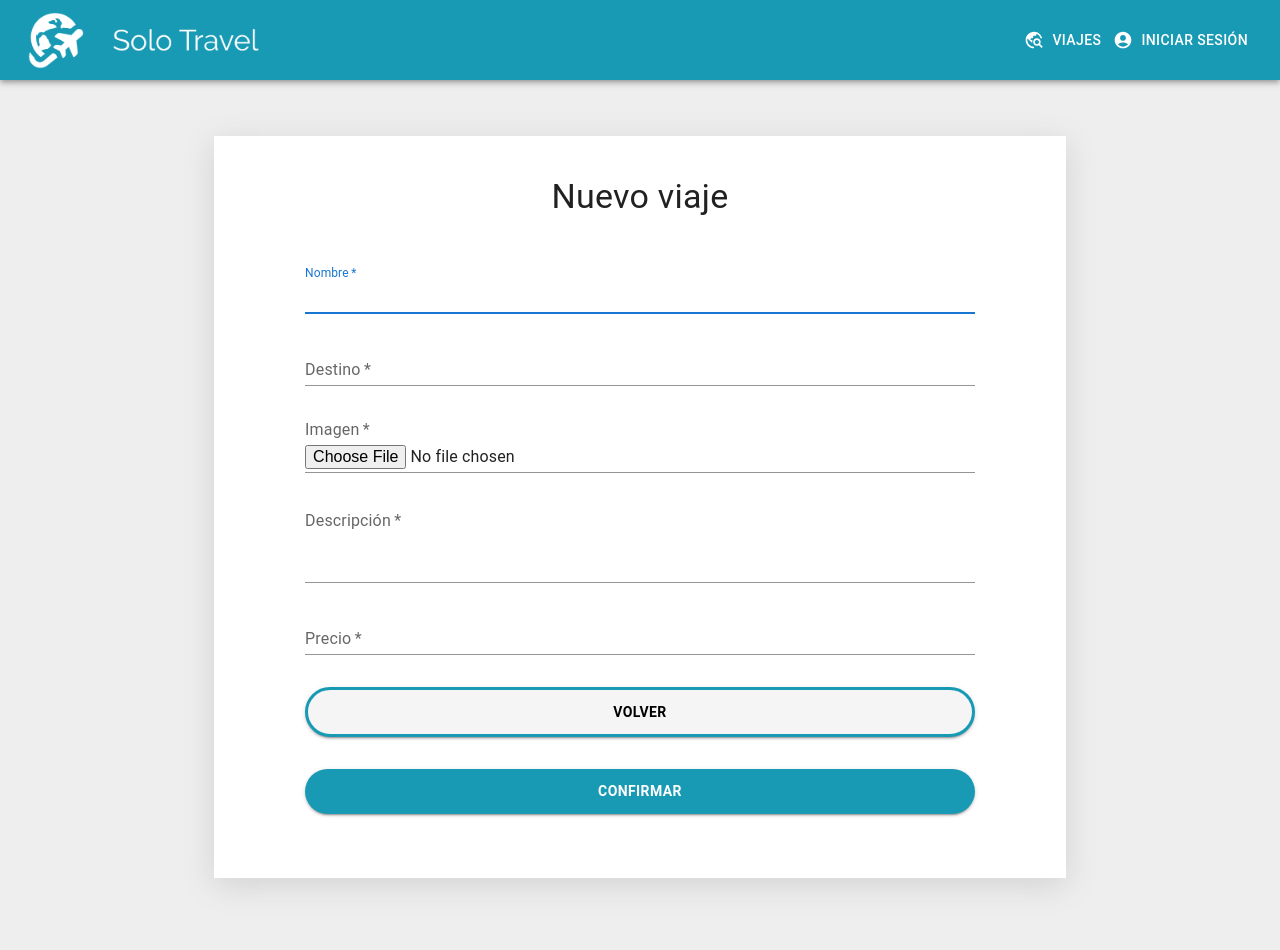
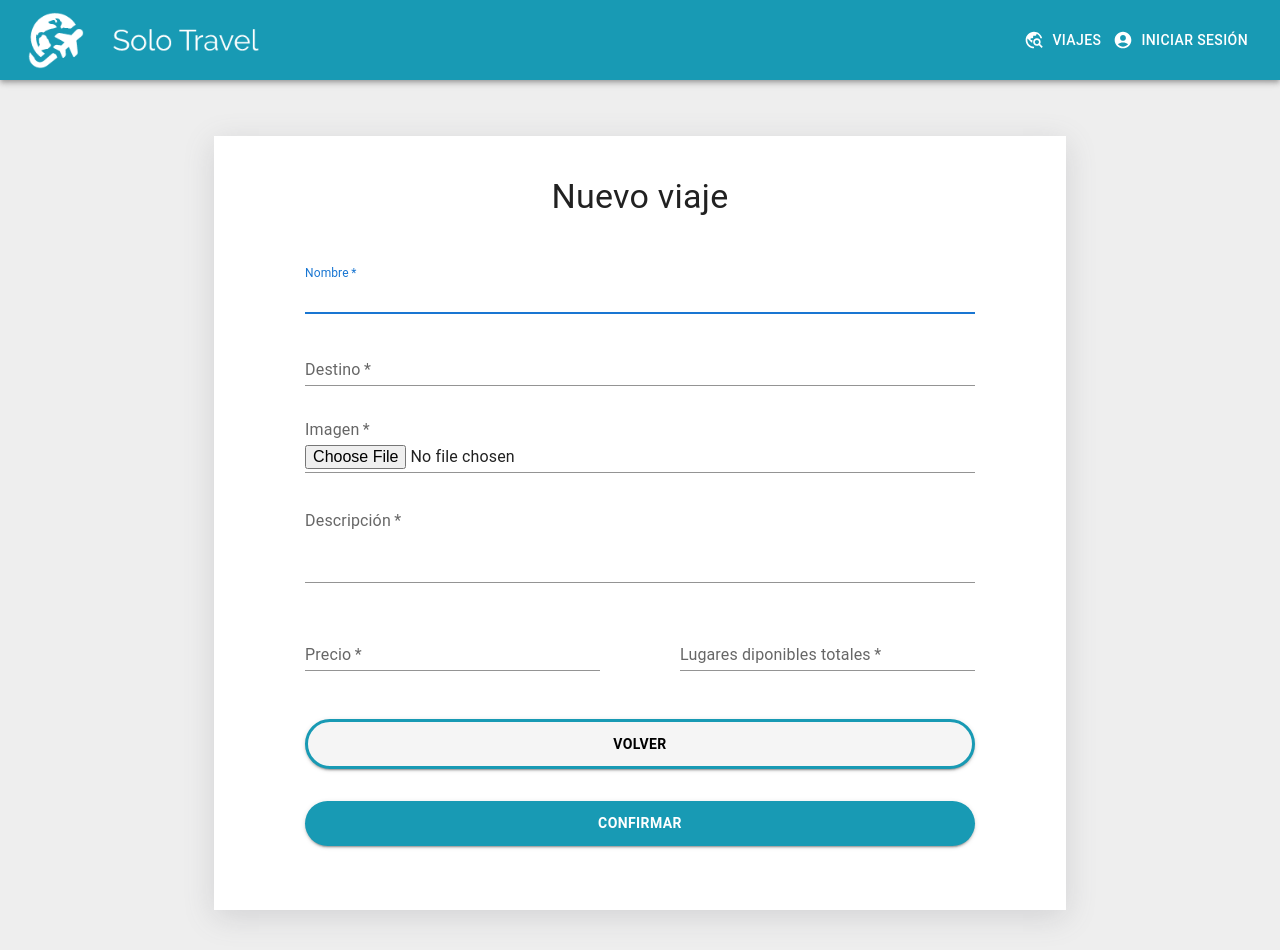
Before and after one commit to nicoruiz/SoloTravel-WebApp, a React (Create React App) app: page /createTrip in a window 1280 px wide. Before the commit the page ends 918 px from the top, so only its background shows below. Built offline with nearby package versions, Linux system fonts and the light colour scheme.

Commit message:
Added slots property and behavior for trips. Added UX enhancements as well.

```diff
--- a/src/components/TripCard.js
+++ b/src/components/TripCard.js
@@ -5,7 +5,7 @@ import CardMedia from "@mui/material/CardMedia";
 import CardActions from "@mui/material/CardActions";
 import Typography from "@mui/material/Typography";
 import classes from "./TripCard.module.css";
-import { AttachMoney, LocationOn, Schedule } from "@mui/icons-material";
+import { AirplaneTicket, AttachMoney, LocationOn, Schedule } from "@mui/icons-material";
 import { CardActionArea, Divider } from "@mui/material";
 import { IMAGES_BUCKET_URL } from "./../config";
 // Context
@@ -32,6 +32,10 @@ function TripCard(props) {
     history.push(`/tripDetails/${props.id}`);
   };
 
+  const availableSlotsText = props.availableSlots > 0
+    ? `${props.availableSlots} Lugares disponibles`
+    : "Sin disponibilidad";
+
   return (
     <>
       <Card
@@ -42,6 +46,7 @@ function TripCard(props) {
           height: "100%",
           display: "flex",
           flexDirection: "column",
+          opacity: props.availableSlots > 0 ? 1 : 0.2,
         }}
       >
         <CardActionArea onClick={handleTripDetails}>
@@ -77,6 +82,13 @@ function TripCard(props) {
               {`${props.duration} Días`}
             </Typography>
             <Typography
+              sx={{ pt: 2, display: "flex", alignItems: "center", color: props.availableSlots > 0 ? "black" : "red" }}
+              variant="body1"
+            >
+              <AirplaneTicket sx={{ pr: 0.5 }} fontSize="small" />
+              {availableSlotsText}
+            </Typography>
+            <Typography
               sx={{ pt: 2, display: "flex", alignItems: "center" }}
               variant="h4"
             >
--- a/src/components/TripForm.js
+++ b/src/components/TripForm.js
@@ -20,6 +20,7 @@ function TripForm(props) {
     onImageChange,
     onDescriptionChange,
     onPriceChange,
+    onSlotsChange,
     startDate,
     onStartDateChange,
     endDate,
@@ -30,6 +31,7 @@ function TripForm(props) {
     showImageError,
     showDescriptionError,
     showPriceError,
+    showSlotsError,
     showStartDateError,
     showEndDateError,
     startDateErrorText,
@@ -42,6 +44,7 @@ function TripForm(props) {
   const imageErrorText = "La imagen del viaje es inválida";
   const descriptionErrorText = "La descripción del viaje es requerida";
   const priceErrorText = "El precio del viaje es inválido";
+  const slotsErrorText = "La cantidad de lugares indicada inválida";
 
   const goBack = () => {
     history.push("/agencyTrips");
@@ -125,6 +128,15 @@ function TripForm(props) {
           id="description"
           helperText={showDescriptionError && descriptionErrorText}
         />
+        <Box
+          sx={{
+            my: 2,
+            display: "flex",
+            flexDirection: "row",
+            alignItems: "center",
+            justifyContent: "space-evenly"
+          }}
+        >
           <TextField
             defaultValue={trip?.price}
             onChange={onPriceChange}
@@ -139,6 +151,22 @@ function TripForm(props) {
             id="price"
             helperText={showPriceError && priceErrorText}
           />
+          <TextField
+            sx={{ ml: 10 }}
+            defaultValue={trip?.totalSlots}
+            onChange={onSlotsChange}
+            error={showSlotsError}
+            type="number"
+            margin="normal"
+            required
+            fullWidth
+            variant="standard"
+            name="totalSlots"
+            label="Lugares diponibles totales"
+            id="totalSlots"
+            helperText={showSlotsError && slotsErrorText}
+          />
+        </Box>
         <LocalizationProvider dateAdapter={AdapterDateFns}>
           <Box
             sx={{
--- a/src/components/TripList.js
+++ b/src/components/TripList.js
@@ -18,6 +18,7 @@ function TripList(props) {
             onFavoriteRemove={props.onFavoriteRemove}
             onTripDelete={props.onTripDelete}
             duration={trip.duration}
+            availableSlots={trip.availableSlots}
           />
         </Grid>
       ))}
--- a/src/helpers/validators.js
+++ b/src/helpers/validators.js
@@ -5,11 +5,11 @@ const checkValidAttr = (attr, setShowErrorFunc) => {
     return isValidAttr;
 }
 
-const checkValidPrice = (price, setShowErrorFunc) => {
-    const isValidPrice = price !== "" && price < 999999 && price > 0;
-    setShowErrorFunc(!isValidPrice);
+const checkValidNumber = (price, maxValue, setShowErrorFunc) => {
+    const isValidNumber = price !== "" && price > 0 && price <= maxValue;
+    setShowErrorFunc(!isValidNumber);
 
-    return isValidPrice;
+    return isValidNumber;
 }
 
-export { checkValidAttr, checkValidPrice }
+export { checkValidAttr, checkValidNumber }
--- a/src/pages/CreateTrip.js
+++ b/src/pages/CreateTrip.js
@@ -21,6 +21,7 @@ function CreateTrip() {
   const [showImageError, setShowImageError] = useState(false);
   const [showDescriptionError, setShowDescriptionError] = useState(false);
   const [showPriceError, setShowPriceError] = useState(false);
+  const [showSlotsError, setShowSlotsError] = useState(false);
   const [showStartDateError, setShowStartDateError] = useState(false);
   const [showEndDateError, setShowEndDateError] = useState(false);
   const [startDateErrorText, setStartDateErrorText] = useState("");
@@ -47,6 +48,7 @@ function CreateTrip() {
         image: data.get("image"),
         description: data.get("description"),
         price: data.get("price"),
+        totalSlots: data.get("totalSlots"),
         startDate: startDate,
         endDate: endDate,
       }
@@ -86,11 +88,13 @@ function CreateTrip() {
     // Description
     const isValidDescription = validatorHelper.checkValidAttr(createTripDto.description, setShowDescriptionError);
     // Price
-    const isValidPrice = validatorHelper.checkValidPrice(createTripDto.price, setShowPriceError);
+    const isValidPrice = validatorHelper.checkValidNumber(createTripDto.price, 999999, setShowPriceError);
+    // Slots
+    const isValidSlotsValue = validatorHelper.checkValidNumber(createTripDto.totalSlots, 99, setShowSlotsError);
     // Dates
     const areValidDates = checkValidDates(startDate, endDate);
 
-    return isValidName && isValidDestination && isValidImage && isValidDescription && isValidPrice && areValidDates;
+    return isValidName && isValidDestination && isValidImage && isValidDescription && isValidPrice && isValidSlotsValue && areValidDates;
   }
 
   const checkValidDates = (startDate, endDate) => {
@@ -155,7 +159,8 @@ function CreateTrip() {
           onDestinationChange={(e) => validatorHelper.checkValidAttr(e.target.value, setShowDestinationError)}
           onImageChange={(e) => validatorHelper.checkValidAttr(e.target.value, setShowImageError)}
           onDescriptionChange={(e) => validatorHelper.checkValidAttr(e.target.value, setShowDescriptionError)}
-          onPriceChange={(e) => validatorHelper.checkValidPrice(e.target.value, setShowPriceError)}
+          onPriceChange={(e) => validatorHelper.checkValidNumber(e.target.value, 999999, setShowPriceError)}
+          onSlotsChange={(e) => validatorHelper.checkValidNumber(e.target.value, 99, setShowSlotsError)}
           startDate={startDate}
           onStartDateChange={onStartDateChange}
           endDate={endDate}
@@ -166,6 +171,7 @@ function CreateTrip() {
           showImageError={showImageError}
           showDescriptionError={showDescriptionError}
           showPriceError={showPriceError}
+          showSlotsError={showSlotsError}
           showStartDateError={showStartDateError}
           showEndDateError={showEndDateError}
           startDateErrorText={startDateErrorText}
--- a/src/pages/EditTrip.js
+++ b/src/pages/EditTrip.js
@@ -26,6 +26,7 @@ function EditTrip() {
   const [showImageError, setShowImageError] = useState(false);
   const [showDescriptionError, setShowDescriptionError] = useState(false);
   const [showPriceError, setShowPriceError] = useState(false);
+  const [showSlotsError, setShowSlotsError] = useState(false);
   const [showStartDateError, setShowStartDateError] = useState(false);
   const [showEndDateError, setShowEndDateError] = useState(false);
   const [startDateErrorText, setStartDateErrorText] = useState("");
@@ -80,6 +81,7 @@ function EditTrip() {
         image: imageName,
         description: data.get("description"),
         price: data.get("price"),
+        totalSlots: data.get("totalSlots"),
         startDate: startDate,
         endDate: endDate,
       };
@@ -122,11 +124,13 @@ function EditTrip() {
     // Description
     const isValidDescription = validatorHelper.checkValidAttr(updateTripDto.description, setShowDescriptionError);
     // Price
-    const isValidPrice = validatorHelper.checkValidPrice(updateTripDto.price, setShowPriceError);
+    const isValidPrice = validatorHelper.checkValidNumber(updateTripDto.price, 999999, setShowPriceError);
+    // Slots
+    const isValidSlotsValue = validatorHelper.checkValidNumber(updateTripDto.totalSlots, 99, setShowSlotsError);
     // Dates
     const areValidDates = checkValidDates(startDate, endDate);
 
-    return isValidName && isValidDestination && isValidImage && isValidDescription && isValidPrice && areValidDates;
+    return isValidName && isValidDestination && isValidImage && isValidDescription && isValidPrice && isValidSlotsValue && areValidDates;
   }
 
   const checkValidDates = (startDate, endDate) => {
@@ -195,7 +199,8 @@ function EditTrip() {
             onDestinationChange={(e) => validatorHelper.checkValidAttr(e.target.value, setShowDestinationError)}
             onImageChange={(e) => validatorHelper.checkValidAttr(e.target.value, setShowImageError)}
             onDescriptionChange={(e) => validatorHelper.checkValidAttr(e.target.value, setShowDescriptionError)}
-            onPriceChange={(e) => validatorHelper.checkValidPrice(e.target.value, setShowPriceError)}
+            onPriceChange={(e) => validatorHelper.checkValidNumber(e.target.value, 999999, setShowPriceError)}
+            onSlotsChange={(e) => validatorHelper.checkValidNumber(e.target.value, 99, setShowSlotsError)}
             startDate={startDate}
             onStartDateChange={onStartDateChange}
             endDate={endDate}
@@ -206,6 +211,7 @@ function EditTrip() {
             showImageError={showImageError}
             showDescriptionError={showDescriptionError}
             showPriceError={showPriceError}
+            showSlotsError={showSlotsError}
             showStartDateError={showStartDateError}
             showEndDateError={showEndDateError}
             startDateErrorText={startDateErrorText}
--- a/src/pages/TripDetails.js
+++ b/src/pages/TripDetails.js
@@ -1,6 +1,6 @@
 import { useState, useEffect } from "react";
 import { Box } from "@mui/system";
-import { Container, Grid, Typography } from "@mui/material";
+import { Alert, Container, Grid, Typography } from "@mui/material";
 import { useParams } from "react-router-dom";
 import * as tripsService from "./../services/tripsService";
 import Spinner from "../components/ui/Spinner";
@@ -21,8 +21,7 @@ const useStyles = makeStyles({
 
 function TripDetails() {
   const [loading, setLoading] = useState(true);
-  const [loadingReserva, setLoadingReserva] = useState(false);
-  const [tripDetails, setTripDetails] = useState();
+  const [tripDetails, setTripDetails] = useState({});
   const { id } = useParams();
   const styles = useStyles();
   const history = useHistory();
@@ -48,10 +47,8 @@ function TripDetails() {
   }
 
   const reservar = () => {
-    setLoadingReserva(true);
-    setTimeout(() => {
-      setLoadingReserva(false);
-    }, 3000);
+    // Chequear si esta logueado
+    alert(`Click reserva de viaje: ${tripDetails.name}`);
   }
 
   return (
@@ -149,15 +146,18 @@ function TripDetails() {
               >
                 Lugares disponibles
               </Typography>
-              <Typography
+              <Box sx={{ mb: "1.5rem" }}>
+                {tripDetails.availableSlots > 0
+                  ? <Typography
                     sx={{ display: "flex", alignItems: "center" }}
                     variant="h6"
                     color="GrayText"
-                marginBottom="1.5rem"
                     >
                       <AirplaneTicket sx={{ pr: 0.5 }} />
-                10
+                      {tripDetails.availableSlots}
                     </Typography>
+                  : <Alert severity="error">En este momento no hay disponibilidad para este viaje.</Alert>}
+              </Box>
 
               {/* Precio final */}
               <Typography
@@ -174,18 +174,6 @@ function TripDetails() {
                 <AttachMoney fontSize="small" />
                 {formatToMoney(tripDetails.price)}
               </Typography>
-
-              {/* <span>Agency Id: {tripDetails.agencyId}</span>
-              <span>Agency Name: {tripDetails.agencyName}</span>
-              <span>Id: {tripDetails.tripId}</span>
-              <span>Name: {tripDetails.name}</span>
-              <span>Destination: {tripDetails.destination}</span>
-
-              <span>Description: {tripDetails.description}</span>
-              <span>Price: {tripDetails.price}</span>
-              <span>Start date: {tripDetails.startDate}</span>
-              <span>End date: {tripDetails.endDate}</span>
-              <span>Category: {tripDetails.category}</span> */}
             </Box>
           </>}
         <Box sx={{ mx: 10, mb: 3 }}>
@@ -196,14 +184,15 @@ function TripDetails() {
             sx={{ mt: 3, mb: 1 }}>
             Volver
           </BackButton>
-          {loadingReserva ? <Spinner /> : <LoginButton
+          <LoginButton
+            disabled={tripDetails.availableSlots === 0}
             onClick={reservar}
             fullWidth
             variant="contained"
             sx={{ mt: 3, mb: 2 }}
           >
             Reservar
-          </LoginButton>}
+          </LoginButton>
         </Box>
       </Grid>
     </Container>
```
Lines whose indentation alone changed are shown as unchanged.
